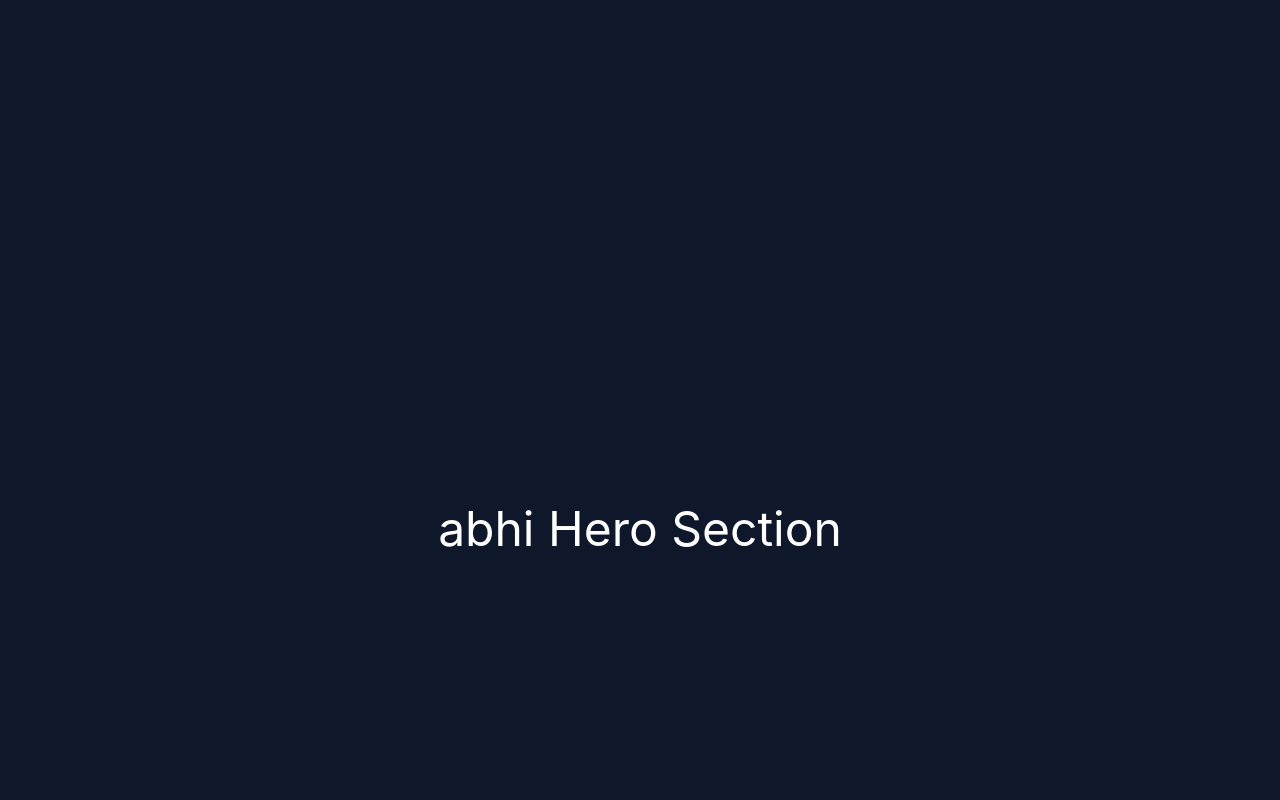
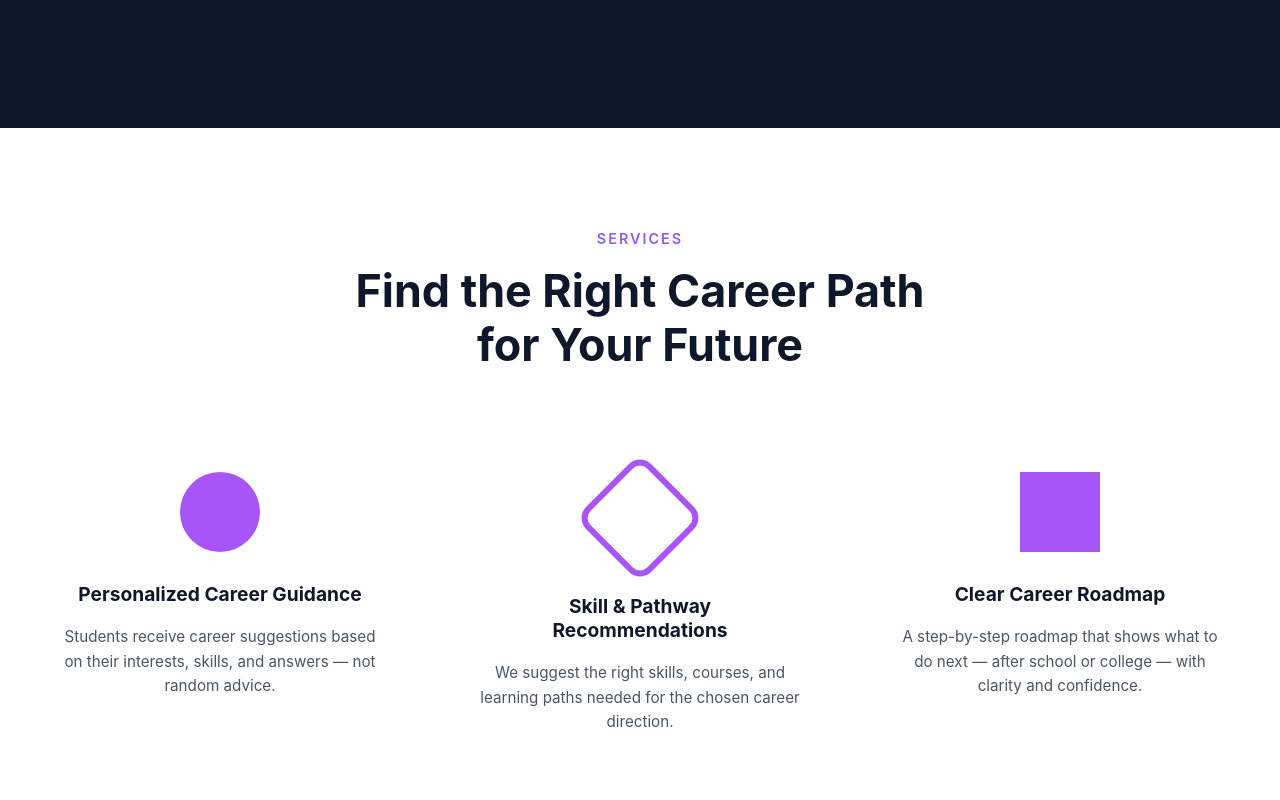
Before and after one commit to Abhi-1100/careerviewx, a React (Create React App) app: page / in a window 1280 px wide. Shown: the part 740-1540 px from the top of the page. Built offline with nearby package versions, Linux system fonts and the light colour scheme.

Commit message:
Add Services, other changes

```diff
--- a/public/index.html
+++ b/public/index.html
@@ -7,7 +7,7 @@
     <meta name="theme-color" content="#000000" />
     <meta
       name="description"
-      content="Web site created using create-react-app"
+      content="this platform is to help students make informed career choices by providing personalized guidance, resources, and tools."
     />
     <link rel="apple-touch-icon" href="%PUBLIC_URL%/logo192.png" />
     <!--
@@ -24,7 +24,7 @@
       work correctly both with client-side routing and a non-root public URL.
       Learn how to configure a non-root public URL by running `npm run build`.
     -->
-    <title>React App</title>
+    <title>CareerViewX</title>
   </head>
   <body>
     <noscript>You need to enable JavaScript to run this app.</noscript>
--- a/src/components/Hero.css
+++ b/src/components/Hero.css
@@ -1,6 +1,6 @@
 .hero {
   min-height: 100vh;
-  background: #f9f7ff;
+  background: #ff0000;
   display: flex;
   align-items: center;
 }
@@ -19,7 +19,7 @@
 .hero-text h1 {
   font-size: 4rem;
   font-weight: 700;
-  color: #51679c;
+  color: #5c67bd;
 }
 
 .hero-text p {
--- a/src/components/Hero.jsx
+++ b/src/components/Hero.jsx
@@ -8,14 +8,14 @@
         {/* LEFT SIDE */}
         <div className="hero-text">
           <h1>
-            Find the Right Career Path<br /> for Your Future
+            Your future deserves clarity, not confusion.
           </h1>
 
           <p>
             Get personalized career guidance, explore career options, and make confident decisions.
           </p>
 
-          <button className="hero-btn">Learn More</button>
+          <button className="hero-btn">Join Now</button>
         </div>
 
         {/* RIGHT SIDE */}
--- a/src/components/Navbar.css
+++ b/src/components/Navbar.css
@@ -1,6 +1,6 @@
 .navbar {
   width: 100%;
-  background: white;
+  background: rgb(233, 237, 255);
   position: sticky;
   top: 0;
   z-index: 100;
--- a/src/components/Navbar.jsx
+++ b/src/components/Navbar.jsx
@@ -4,7 +4,6 @@
   return (
     <header className="navbar">
       <div className="nav-container">
-
         {/* Logo */}
         <div className="logo">CareerViewX</div>
 
@@ -19,8 +18,7 @@
         </nav>
 
         {/* CTA */}
-        <button className="nav-btn">Call Now</button>
-
+        <button className="nav-btn">Learn More</button>
       </div>
     </header>
   );
--- /dev/null
+++ b/src/components/Services.css
@@ -0,0 +1,94 @@
+.services {
+  padding: 100px 20px;
+  background: white;
+}
+
+.services-container {
+  max-width: 1200px;
+  margin: auto;
+}
+
+/* HEADING */
+.services-heading {
+  text-align: center;
+  margin-bottom: 80px;
+}
+
+.services-heading span {
+  color: #8b5cf6;
+  font-weight: 600;
+  letter-spacing: 2px;
+  font-size: 0.9rem;
+}
+
+.services-heading h2 {
+  font-size: 2.8rem;
+  color: #0f172a;
+  margin-top: 16px;
+}
+
+/* CARDS */
+.services-cards {
+  display: grid;
+  grid-template-columns: repeat(3, 1fr);
+  gap: 60px;
+}
+
+.service-card {
+  text-align: center;
+  padding: 20px;
+}
+
+.service-card h3 {
+  margin-top: 30px;
+  font-size: 1.2rem;
+  color: #0f172a;
+}
+
+.service-card p {
+  margin-top: 14px;
+  color: #475569;
+  line-height: 1.6;
+  font-size: 0.95rem;
+}
+/* ICONS */
+.icon {
+  margin: auto;
+  margin-bottom: 20px;
+}
+
+/* Circle icon */
+.circle {
+  width: 80px;
+  height: 80px;
+  background: #a855f7;
+  border-radius: 50%;
+}
+
+/* Check icon (fake for now) */
+.check {
+  width: 80px;
+  height: 80px;
+  border: 6px solid #a855f7;
+  border-radius: 16px;
+  transform: rotate(-45deg);
+}
+
+/* Square icon */
+.square {
+  width: 80px;
+  height: 80px;
+  background: #a855f7;
+}
+
+
+@media (max-width: 900px) {
+  .services-cards {
+    grid-template-columns: 1fr;
+    gap: 50px;
+  }
+
+  .services-heading h2 {
+    font-size: 2.2rem;
+  }
+}
--- /dev/null
+++ b/src/components/Services.jsx
@@ -0,0 +1,47 @@
+import "./Services.css";
+
+const Services = () => {
+  return (
+    <section className="services">
+      <div className="services-container">
+
+        {/* HEADING */}
+        <div className="services-heading">
+          <span>SERVICES</span>
+          <h2>Find the Right Career Path<br /> for Your Future  </h2>
+        </div>
+
+        {/* CARDS */}
+        <div className="services-cards">
+
+          <div className="service-card">
+            <div className="icon circle"></div>
+            <h3>Personalized Career Guidance</h3>
+            <p>
+              Students receive career suggestions based on their interests, skills, and answers — not random advice.
+            </p>
+          </div>
+
+          <div className="service-card">
+            <div className="icon check"></div>
+            <h3>Skill & Pathway Recommendations</h3>
+            <p>
+              We suggest the right skills, courses, and learning paths needed for the chosen career direction.
+            </p>
+          </div>
+
+          <div className="service-card">
+            <div className="icon square"></div>
+            <h3>Clear Career Roadmap</h3>
+            <p>
+              A step-by-step roadmap that shows what to do next — after school or college — with clarity and confidence.
+            </p>
+          </div>
+
+        </div>
+      </div>
+    </section>
+  );
+};
+
+export default Services;
--- a/src/pages/Home.css
+++ b/src/pages/Home.css
@@ -1,20 +1,12 @@
-.home {
-  width: 100%;
-}
-
 .section {
-  height: 100vh;
+  height: 100vh;          /* Full screen height */
   display: flex;
   justify-content: center;
   align-items: center;
   font-size: 3rem;
 }
 
-.hero {
-  background-color: #0f172a;
-  color: white;
-}
-
-.about {
-  background-color: #e5e7eb;
-}
+.hero { background: #0f172a; color: white; }
+.about { background: #e5e7eb; }
+.features { background: #c7d2fe; }
+.contact { background: #bbf7d0; }
--- a/src/pages/Home.jsx
+++ b/src/pages/Home.jsx
@@ -1,5 +1,6 @@
 import Hero from "../components/Hero";
 import Navbar from "../components/Navbar";
+import Services from "../components/Services";
 import "./Home.css";
 
 const Home = () => {
@@ -7,7 +8,7 @@
     <div className="home">
       <Navbar />
       <Hero />
-      <section className="section hero">abhi Hero Section</section>
+      <Services />
       <section className="section about">About Section</section>
       <section className="section content">Content Section</section>
     </div>
```
